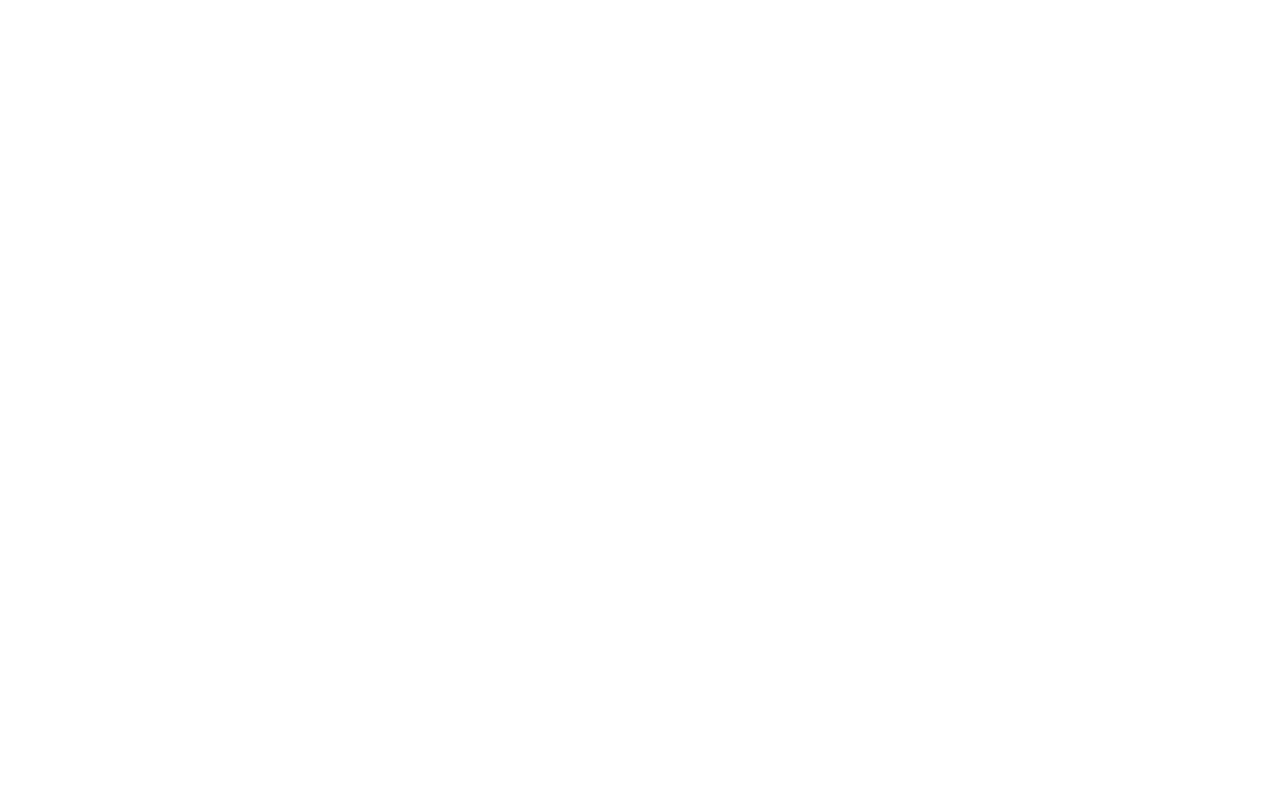
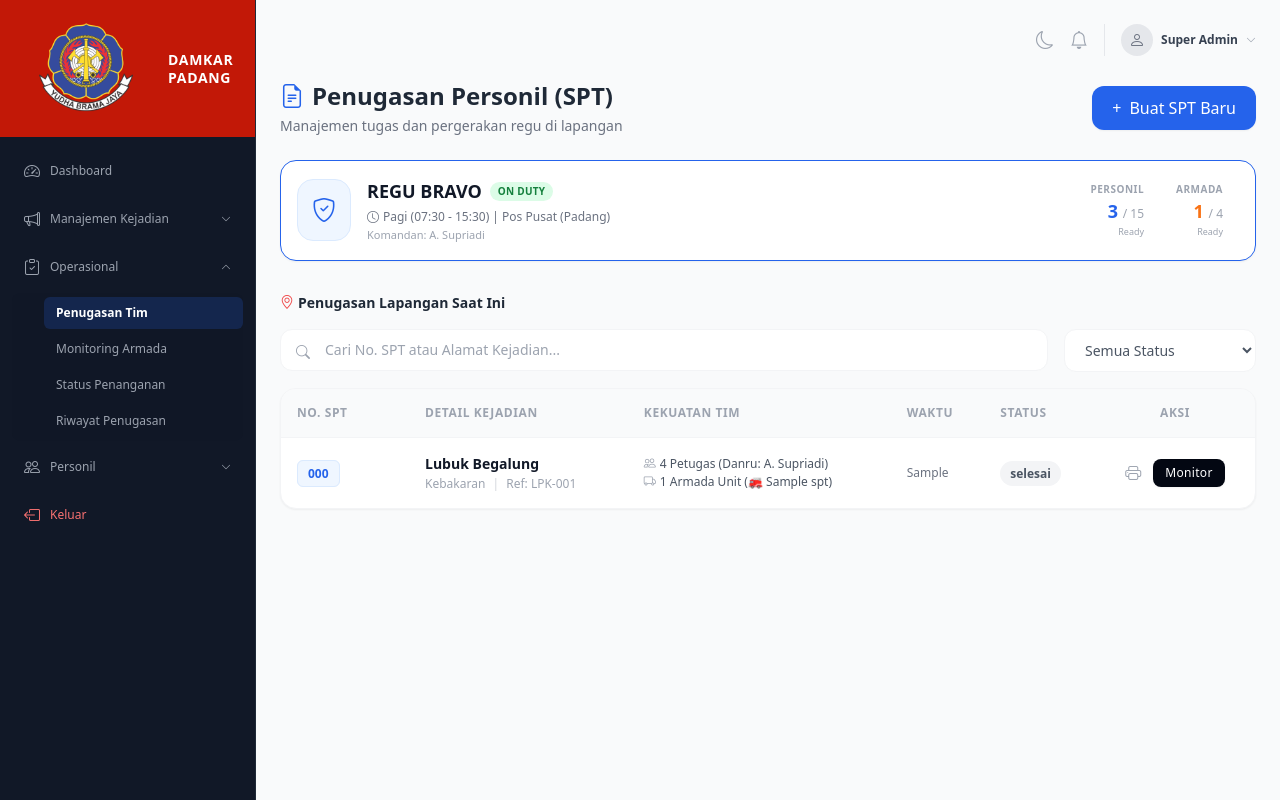
Before and after one commit to dina-olivia/Magang_Damkar, a PHP site: page /pages/penugasan_tim.php in a window 1280 px wide. Before the commit the page is empty. Run offline with PHP 8.4, Linux system fonts and the light colour scheme; data comes from the database, SQL or seed files in the repository; tables that the repository leaves empty or names only in its code hold one stand-in row (values such as "Sample post"); some libraries are stand-ins or nearby versions.

Commit message:
perubahan

```diff
--- a/pages/penugasan_tim.php
+++ b/pages/penugasan_tim.php
@@ -0,0 +1,306 @@
+<!DOCTYPE html>
+<html lang="id">
+<head>
+    <meta charset="UTF-8">
+    <meta name="viewport" content="width=device-width, initial-scale=1.0">
+    <title>Penugasan Personil (SPT) - Damkar v.1</title>
+    <script src="https://cdn.tailwindcss.com"></script>
+    <script defer src="https://cdn.jsdelivr.net/npm/alpinejs@3.x.x/dist/cdn.min.js"></script>
+    <link rel="stylesheet" href="https://cdn.jsdelivr.net/npm/bootstrap-icons@1.11.0/font/bootstrap-icons.css">
+    <style>
+        [x-cloak] { display: none !important; }
+    </style>
+</head>
+<body class="bg-gray-50 font-sans antialiased flex" x-data="{ modalTerbuka: false }">
+
+    <?php
+    // Memanggil file koneksi database Anda
+    require_once __DIR__ . '/../config/koneksi.php';
+
+    // Pastikan koneksi berhasil dibuat sebelum query
+    if (!isset($conn) || !$conn) {
+        die('Koneksi database tidak tersedia.');
+    }
+
+    // Ambil data laporan yang statusnya masih 'masuk' untuk pilihan di dropdown modal
+    $laporan_masuk = mysqli_query($conn, "SELECT * FROM laporan_kejadian WHERE status = 'masuk'");
+
+    // Ambil data SPT yang digabung (JOIN) dengan laporan_kejadian agar info lokasi muncul di tabel
+    $query_spt = "SELECT spt.*, laporan_kejadian.nomor_laporan, laporan_kejadian.lokasi, laporan_kejadian.jenis_kejadian
+                  FROM spt
+                  JOIN laporan_kejadian ON spt.laporan_kejadian_id = laporan_kejadian.id
+                  ORDER BY spt.waktu_keberangkatan DESC";
+    $tampil_spt = mysqli_query($conn, $query_spt);
+    ?>
+
+    <aside class="w-64 bg-[#111827] text-gray-400 min-h-screen flex flex-col flex-shrink-0 border-r border-gray-800">
+        <div class="bg-[#c21807] p-4 flex items-center gap-3">
+            <img src="../assets/img/logo_damkar.png" alt="Logo" width="140" height="80">
+            <div>
+                <h2 class="text-white font-extrabold text-sm tracking-wider leading-tight">DAMKAR</h2>
+                <h2 class="text-white font-extrabold text-sm tracking-wider leading-tight">PADANG</h2>
+            </div>
+        </div>
+
+        <nav class="flex-1 p-3 space-y-1 text-xs overflow-y-auto" x-data="{ menuKejadian: false, menuOperasional: true, menuPersonil: false }">
+
+            <a href="../index.php" class="flex items-center gap-2.5 px-3 py-2.5 rounded-lg hover:bg-gray-800 hover:text-white transition">
+                <i class="bi bi-speedometer2 text-base"></i> Dashboard
+            </a>
+
+            <div>
+                <button @click="menuKejadian = !menuKejadian" class="w-full flex items-center justify-between px-3 py-2.5 rounded-lg hover:bg-gray-800 hover:text-white transition">
+                    <span class="flex items-center gap-2.5">
+                        <i class="bi bi-megaphone text-base"></i> Manajemen Kejadian
+                    </span>
+                    <i class="bi bi-chevron-down text-[10px]" :class="menuKejadian ? 'rotate-180' : ''"></i>
+                </button>
+                <div x-show="menuKejadian" x-cloak class="pl-8 mt-1 space-y-1 bg-gray-900/40 rounded-lg py-1">
+                    <a href="#" class="block px-3 py-2 hover:text-white">Input Laporan</a>
+                    <a href="#" class="block px-3 py-2 hover:text-white">Monitoring Kejadian</a>
+                    <a href="#" class="block px-3 py-2 hover:text-white">Detail Kejadian</a>
+                    <a href="#" class="block px-3 py-2 hover:text-white">Timeline Kronologi</a>
+                </div>
+            </div>
+
+            <div>
+                <button @click="menuOperasional = !menuOperasional" class="w-full flex items-center justify-between px-3 py-2.5 rounded-lg hover:bg-gray-800 hover:text-white transition">
+                    <span class="flex items-center gap-2.5">
+                        <i class="bi bi-clipboard-check text-base"></i> Operasional
+                    </span>
+                    <i class="bi bi-chevron-down text-[10px]" :class="menuOperasional ? 'rotate-180' : ''"></i>
+                </button>
+                <div x-show="menuOperasional" class="pl-8 mt-1 space-y-1 bg-gray-900/40 rounded-lg py-1">
+                    <a href="penugasan.php" class="block px-3 py-2 text-white bg-blue-600/20 font-semibold rounded-md">Penugasan Tim</a>
+                    <a href="#" class="block px-3 py-2 hover:text-white">Monitoring Armada</a>
+                    <a href="#" class="block px-3 py-2 hover:text-white">Status Penanganan</a>
+                    <a href="#" class="block px-3 py-2 hover:text-white">Riwayat Penugasan</a>
+                </div>
+            </div>
+
+            <div>
+                <button @click="menuPersonil = !menuPersonil" class="w-full flex items-center justify-between px-3 py-2.5 rounded-lg hover:bg-gray-800 hover:text-white transition">
+                    <span class="flex items-center gap-2.5">
+                        <i class="bi bi-people text-base"></i> Personil
+                    </span>
+                    <i class="bi bi-chevron-down text-[10px]" :class="menuPersonil ? 'rotate-180' : ''"></i>
+                </button>
+                <div x-show="menuPersonil" x-cloak class="pl-8 mt-1 space-y-1 bg-gray-900/40 rounded-lg py-1">
+                    <a href="#" class="block px-3 py-2 hover:text-white">Data Personil</a>
+                    <a href="#" class="block px-3 py-2 hover:text-white">Penempatan Pos</a>
+                    <a href="#" class="block px-3 py-2 hover:text-white">Jadwal Piket</a>
+                </div>
+            </div>
+
+            <a href="../logout.php" class="flex items-center gap-2.5 px-3 py-2.5 text-red-400 rounded-lg hover:bg-red-950/30 transition">
+                <i class="bi bi-box-arrow-left text-base"></i> Keluar
+            </a>
+        </nav>
+    </aside>
+
+    <main class="flex-1 p-6 min-h-screen overflow-x-hidden">
+
+        <div class="flex justify-end items-center mb-6 gap-4">
+            <button class="text-gray-400 hover:text-gray-600"><i class="bi bi-moon text-lg"></i></button>
+            <button class="text-gray-400 hover:text-gray-600 relative"><i class="bi bi-bell text-lg"></i></button>
+            <div class="flex items-center gap-2 border-l pl-4 border-gray-200">
+                <div class="w-8 h-8 bg-gray-200 rounded-full flex items-center justify-center text-gray-500 font-bold"><i class="bi bi-person"></i></div>
+                <span class="text-xs font-semibold text-gray-700">Super Admin</span>
+                <i class="bi bi-chevron-down text-[10px] text-gray-400"></i>
+            </div>
+        </div>
+
+        <div class="flex justify-between items-center mb-6">
+            <div>
+                <h1 class="text-2xl font-bold text-gray-800 flex items-center gap-2">
+                    <i class="bi bi-file-earmark-text text-blue-600"></i> Penugasan Personil (SPT)
+                </h1>
+                <p class="text-sm text-gray-500 mt-1">Manajemen tugas dan pergerakan regu di lapangan</p>
+            </div>
+            <button @click="modalTerbuka = true" class="bg-blue-600 hover:bg-blue-700 text-white px-5 py-2.5 rounded-xl font-medium shadow-sm transition flex items-center gap-2">
+                <span>+</span> Buat SPT Baru
+            </button>
+        </div>
+
+        <div class="bg-white border border-blue-600 rounded-2xl p-4 flex justify-between items-center shadow-sm mb-8">
+            <div class="flex items-center gap-4">
+                <div class="bg-blue-50 p-3.5 rounded-2xl text-blue-600 text-2xl border border-blue-100">
+                    <i class="bi bi-shield-check"></i>
+                </div>
+                <div>
+                    <div class="flex items-center gap-2">
+                        <h2 class="text-lg font-bold text-gray-900">REGU BRAVO</h2>
+                        <span class="bg-green-100 text-green-700 text-[10px] font-bold px-2 py-0.5 rounded-full uppercase tracking-wide">On Duty</span>
+                    </div>
+                    <p class="text-xs text-gray-500 mt-1 flex items-center gap-1">
+                        <i class="bi bi-clock"></i> Pagi (07:30 - 15:30) | Pos Pusat (Padang)
+                    </p>
+                    <p class="text-[11px] text-gray-400 mt-0.5">Komandan: A. Supriadi</p>
+                </div>
+            </div>
+            <div class="flex gap-8 text-right pr-4">
+                <div>
+                    <p class="text-[10px] font-bold text-gray-400 tracking-wider">PERSONIL</p>
+                    <p class="text-lg font-bold text-blue-600">3 <span class="text-gray-400 font-normal text-xs">/ 15</span></p>
+                    <p class="text-[9px] text-gray-400">Ready</p>
+                </div>
+                <div>
+                    <p class="text-[10px] font-bold text-gray-400 tracking-wider">ARMADA</p>
+                    <p class="text-lg font-bold text-orange-500">1 <span class="text-gray-400 font-normal text-xs">/ 4</span></p>
+                    <p class="text-[9px] text-gray-400">Ready</p>
+                </div>
+            </div>
+        </div>
+
+        <div class="mb-4">
+            <h3 class="text-sm font-bold text-gray-800 flex items-center gap-1">
+                <i class="bi bi-geo-alt text-red-500"></i> Penugasan Lapangan Saat Ini
+            </h3>
+        </div>
+
+        <div class="flex gap-4 mb-4">
+            <div class="relative flex-1">
+                <i class="bi bi-search absolute left-4 top-3.5 text-gray-400 text-sm"></i>
+                <input type="text" placeholder="Cari No. SPT atau Alamat Kejadian..." class="w-full bg-white border border-gray-100 rounded-xl pl-11 pr-4 py-2.5 text-sm focus:outline-none focus:ring-2 focus:ring-blue-500/20">
+            </div>
+            <select class="bg-white border border-gray-100 rounded-xl px-4 py-2.5 text-sm text-gray-600 focus:outline-none w-48">
+                <option>Semua Status</option>
+                <option>berangkat</option>
+                <option>tiba</option>
+                <option>selesai</option>
+            </select>
+        </div>
+
+        <div class="bg-white rounded-2xl border border-gray-100 shadow-sm overflow-hidden">
+            <table class="w-full text-left border-collapse">
+                <thead>
+                    <tr class="bg-gray-50 border-b border-gray-100 text-xs font-bold text-gray-400 uppercase tracking-wider">
+                        <th class="p-4 w-32">NO. SPT</th>
+                        <th class="p-4">DETAIL KEJADIAN</th>
+                        <th class="p-4">KEKUATAN TIM</th>
+                        <th class="p-4">WAKTU</th>
+                        <th class="p-4">STATUS</th>
+                        <th class="p-4 text-center w-40">AKSI</th>
+                    </tr>
+                </thead>
+                <tbody class="text-sm text-gray-700 divide-y divide-gray-50">
+                    <?php if(mysqli_num_rows($tampil_spt) == 0): ?>
+                        <tr>
+                            <td colspan="6" class="p-12 text-center text-gray-400">
+                                Belum ada data penugasan lapangan saat ini.
+                            </td>
+                        </tr>
+                    <?php endif; ?>
+
+                    <?php while($row = mysqli_fetch_assoc($tampil_spt)): ?>
+                    <tr class="hover:bg-gray-50/50 transition">
+                        <td class="p-4">
+                            <span class="bg-blue-50 text-blue-600 font-bold px-2.5 py-1 rounded-md text-xs border border-blue-100">
+                                <?= $row['nomor_spt']; ?>
+                            </span>
+                        </td>
+                        <td class="p-4">
+                            <p class="font-bold text-gray-900 text-sm"><?= $row['lokasi']; ?></p>
+                            <p class="text-xs text-gray-400 mt-0.5">
+                                <?= ucfirst($row['jenis_kejadian']); ?> <span class="text-gray-300 mx-1">|</span> Ref: <?= $row['nomor_laporan']; ?>
+                            </p>
+                        </td>
+                        <td class="p-4">
+                            <div class="text-xs text-gray-600 space-y-0.5">
+                                <p class="flex items-center gap-1"><i class="bi bi-people text-gray-400"></i> 4 Petugas (Danru: A. Supriadi)</p>
+                                <p class="flex items-center gap-1"><i class="bi bi-truck text-gray-400"></i> 1 Armada Unit (🚒 <?= $row['nama_regu']; ?>)</p>
+                            </div>
+                        </td>
+                        <td class="p-4 text-xs text-gray-500 whitespace-nowrap">
+                            <?= $row['waktu_keberangkatan']; ?>
+                        </td>
+                        <td class="p-4 whitespace-nowrap">
+                            <span class="px-2.5 py-1 rounded-full text-xs font-semibold <?= $row['status'] == 'berangkat' ? 'bg-blue-50 text-blue-600 border border-blue-100' : 'bg-gray-100 text-gray-600' ?>">
+                                <?= $row['status']; ?>
+                            </span>
+                        </td>
+                        <td class="p-4">
+                            <div class="flex items-center justify-center gap-3">
+                                <button class="text-gray-400 hover:text-gray-600 text-base" title="Cetak Surat Perintah">
+                                    <i class="bi bi-printer"></i>
+                                </button>
+                                <button class="bg-gray-950 hover:bg-gray-800 text-white text-xs font-medium px-3 py-1.5 rounded-lg shadow-sm tracking-wide transition">
+                                    Monitor
+                                </button>
+                            </div>
+                        </td>
+                    </tr>
+                    <?php endwhile; ?>
+                </tbody>
+            </table>
+        </div>
+
+        <div x-show="modalTerbuka" class="fixed inset-0 bg-black/50 z-50 flex items-center justify-center p-4" x-cloak x-transition>
+            <div class="bg-white rounded-2xl w-full max-w-md p-6 shadow-xl" @click.away="modalTerbuka = false">
+                <h2 class="text-xl font-bold text-gray-900 mb-4">Buat Surat Perintah Tugas</h2>
+
+                <form action="penugasan.php" method="POST">
+                    <div class="mb-4">
+                        <label class="block text-sm font-medium text-gray-700 mb-1">Pilih Laporan Kejadian</label>
+                        <select name="laporan_kejadian_id" class="w-full border border-gray-200 rounded-xl px-3 py-2.5 text-sm bg-white focus:ring-2 focus:ring-blue-500 focus:outline-none" required>
+                            <option value="">-- Pilih Kejadian Aktif --</option>
+                            <?php while($lap = mysqli_fetch_assoc($laporan_masuk)): ?>
+                                <option value="<?= $lap['id']; ?>">
+                                    <?= $lap['nomor_laporan']; ?> - <?= $lap['lokasi']; ?> (<?= $lap['jenis_kejadian']; ?>)
+                                </option>
+                            <?php endwhile; ?>
+                        </select>
+                    </div>
+
+                    <div class="mb-6">
+                        <label class="block text-sm font-medium text-gray-700 mb-1">Tugaskan Regu</label>
+                        <select name="nama_regu" class="w-full border border-gray-200 rounded-xl px-3 py-2.5 text-sm bg-white focus:ring-2 focus:ring-blue-500 focus:outline-none" required>
+                            <option value="">-- Pilih Regu Damkar --</option>
+                            <option value="REGU ALPHA">REGU ALPHA</option>
+                            <option value="REGU BRAVO">REGU BRAVO</option>
+                            <option value="REGU CHARLIE">REGU CHARLIE</option>
+                        </select>
+                    </div>
+
+                    <div class="flex justify-end gap-3">
+                        <button type="button" @click="modalTerbuka = false" class="px-4 py-2 border border-gray-200 rounded-xl text-sm font-medium text-gray-600 hover:bg-gray-50">Batal</button>
+                        <button type="submit" name="kirim_tim" class="px-4 py-2 bg-blue-600 hover:bg-blue-700 text-white rounded-xl text-sm font-medium shadow-sm">Kirim Tim</button>
+                    </div>
+                </form>
+            </div>
+        </div>
+
+    </main>
+
+</body>
+</html>
+
+<?php
+// =========================================================================
+// PROSES LOGIKA BACKEND PHP JIKA FORM SUBMIT (LETAK DI BAWAH SEKALI)
+// =========================================================================
+if (isset($_POST['kirim_tim'])) {
+    $laporan_id = $_POST['laporan_kejadian_id'];
+    $nama_regu   = $_POST['nama_regu'];
+
+    // 1. Mengatur nomor urut SPT otomatis secara dinamis (Contoh: SPT-2026-001)
+    $tahun = date('Y');
+    $query_count = mysqli_query($conn, "SELECT COUNT(*) as total FROM spt");
+    $data_count  = mysqli_fetch_assoc($query_count);
+    $next_id     = $data_count['total'] + 1;
+    $nomor_spt   = "SPT-" . $tahun . "-" . str_pad($next_id, 3, "0", STR_PAD_LEFT);
+
+    // 2. Query insert data tugas regu baru ke database
+    $query_insert = "INSERT INTO spt (nomor_spt, laporan_kejadian_id, nama_regu, status)
+                     VALUES ('$nomor_spt', '$laporan_id', '$nama_regu', 'berangkat')";
+
+    if (mysqli_query($conn, $query_insert)) {
+        // 3. Update otomatis status record di tabel laporan kejadian menjadi 'diproses'
+        mysqli_query($conn, "UPDATE laporan_kejadian SET status = 'diproses' WHERE id = '$laporan_id'");
+
+        echo "<script>alert('Tim Berhasil Ditugaskan!'); window.location='penugasan.php';</script>";
+    } else {
+        echo "<script>alert('Gagal menugaskan tim: " . mysqli_error($conn) . "');</script>";
+    }
+}
+?>
```
Also changed, not shown: config/sidebar.php (+15 -3 lines), index.php (+11 -17 lines), pages/melani/personil.php (+28 -6 lines).
